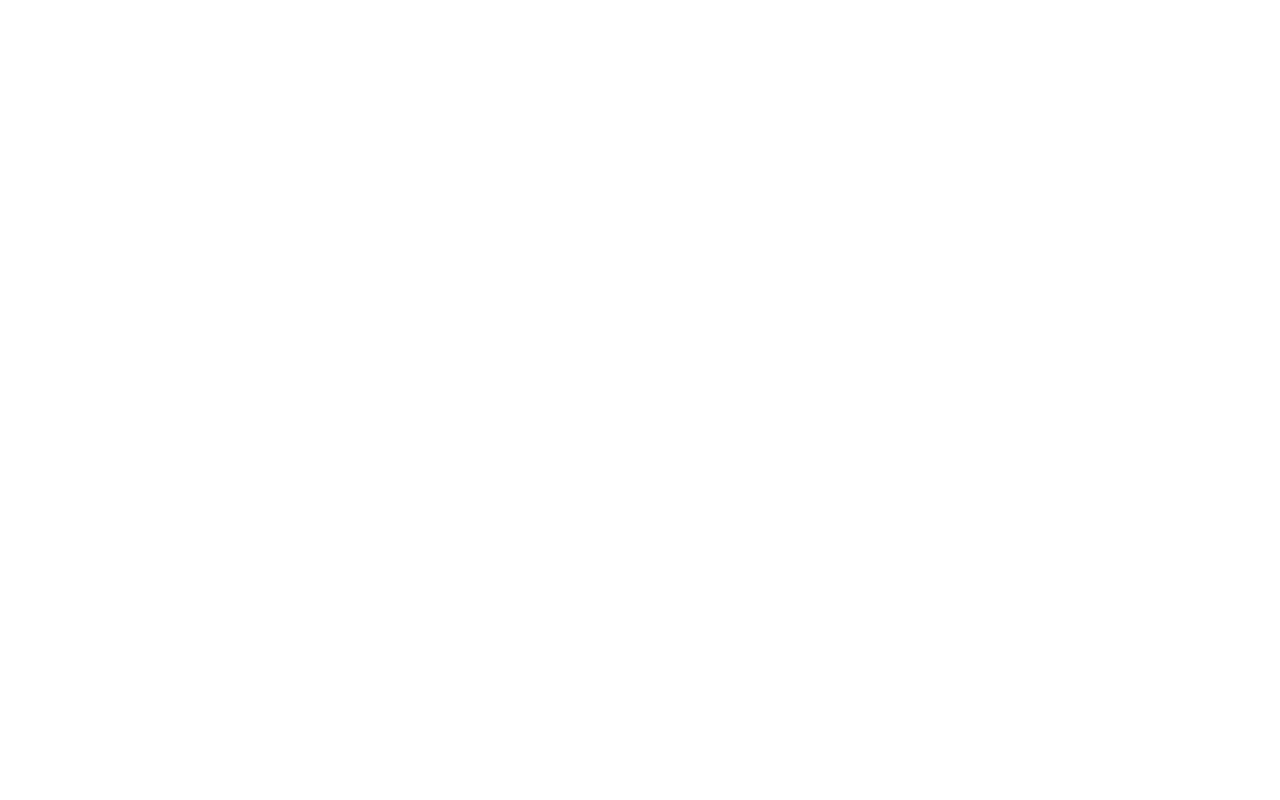
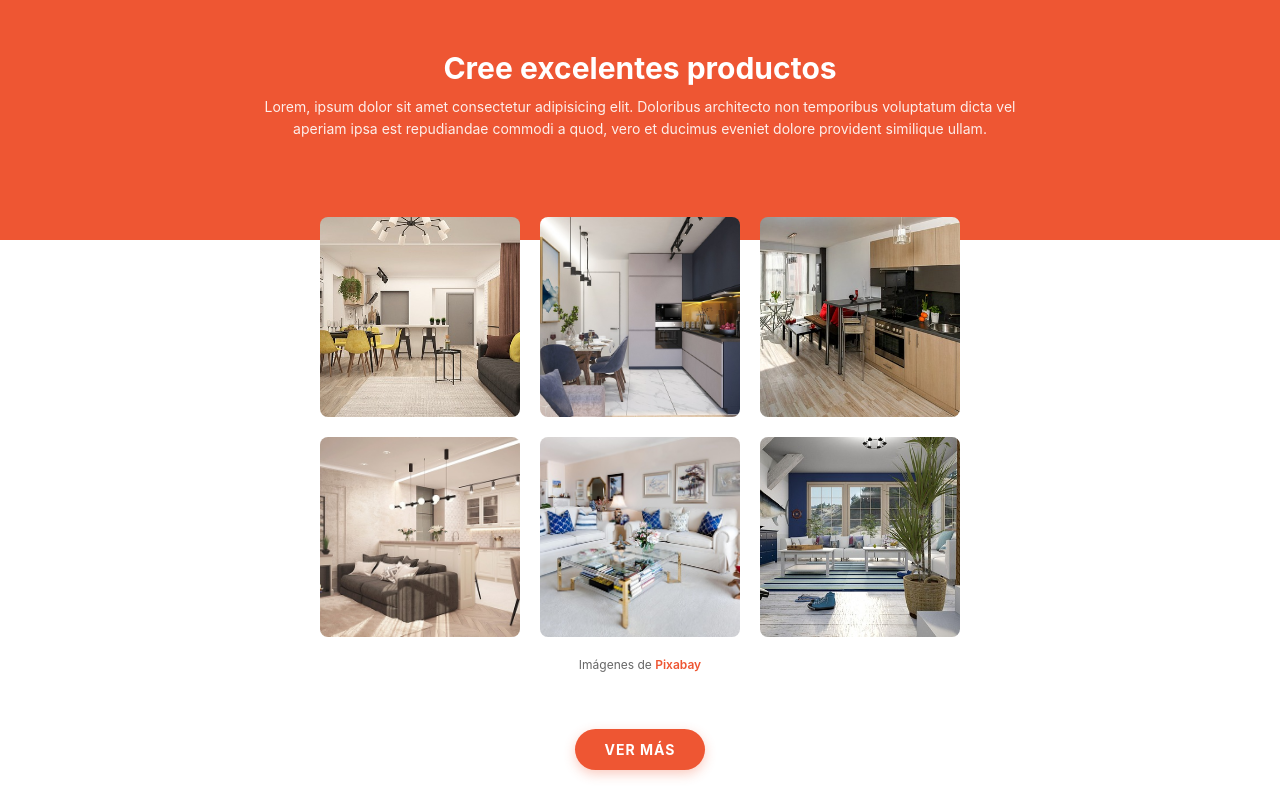
Before and after one commit to CrisMC2/Desarrollo-Web, a plain HTML site: page pages/3/page03.html in a window 1280 px wide. Drawn offline with Linux system fonts and the light colour scheme.

Commit message:
Pagina 3 - complete

```diff
--- a/pages/3/page03.css
+++ b/pages/3/page03.css
@@ -0,0 +1,285 @@
+* {
+    box-sizing: border-box;
+    padding: 0;
+    margin: 0;
+}
+
+html {
+    font-size: 62.5%;
+    scroll-behavior: smooth;
+}
+
+body {
+    height: 100vh;
+    font-family: -apple-system, BlinkMacSystemFont, 'Segoe UI', Roboto, Oxygen, Ubuntu, Cantarell, sans-serif;
+    color: #333;
+    background-color: #fff;
+}
+
+/* Focus visible para accesibilidad */
+*:focus-visible {
+    outline: 3px solid #FF6B3D;
+    outline-offset: 2px;
+}
+
+.app {
+    width: 100%;
+    height: 100%;
+    position: relative;
+    z-index: 10;
+    display: flex;
+    flex-direction: column;
+    justify-content: space-between;
+    align-items: center;
+    padding: 3rem 2rem;
+    gap: 2rem;
+}
+
+.overlay {
+    width: 100%;
+    height: 30%;
+    max-height: 500px;
+    position: absolute;
+    top: 0;
+    left: 0;
+    z-index: 1;
+    background-color: #EE5633;
+}
+
+header {
+    padding: 2rem 1rem;
+    z-index: 5;
+    display: flex;
+    flex-direction: column;
+    justify-content: center;
+    align-items: center;
+    text-align: center;
+    gap: 1rem;
+    max-width: 800px;
+}
+
+header h1 {
+    font-size: 3rem;
+    font-weight: 700;
+    color: #fff;
+    line-height: 1.2;
+}
+
+header p {
+    font-size: 1.4rem;
+    color: rgba(255, 255, 255, 0.9);
+    line-height: 1.6;
+}
+
+main {
+    z-index: 5;
+    display: flex;
+    flex-direction: column;
+    justify-content: center;
+    align-items: center;
+    gap: 2rem;
+    flex: 1;
+}
+
+main > section {
+    width: 100%;
+    display: flex;
+    justify-content: center;
+}
+
+
+section.button-container {
+    display: flex;
+    justify-content: center;
+    align-items: center;
+    z-index: 5;
+    /* padding-bottom: 2rem; */
+}
+
+.list {
+    display: grid;
+    justify-content: center;
+    list-style-type: none;
+    grid-template-columns: repeat(3, minmax(150px, 200px));
+    grid-template-rows: repeat(2, minmax(150px, 200px));
+    gap: 2rem;
+    width: 100%;
+    max-width: 700px;
+}
+
+.element {
+    min-width: 100%;
+    min-height: 100%;
+    overflow: hidden;
+    border-radius: 8px;
+    transition: transform 0.3s ease, box-shadow 0.3s ease;
+}
+
+.element:hover {
+    transform: scale(1.05);
+    box-shadow: 0 8px 16px rgba(0, 0, 0, 0.2);
+}
+
+img {
+    width: 100%;
+    height: 100%;
+    object-fit: cover;
+    display: block;
+}
+
+.attribution {
+    font-size: 1.2rem;
+    color: #666;
+    text-align: center;
+}
+
+.attribution a {
+    color: #EE5633;
+    text-decoration: none;
+    font-weight: 600;
+    transition: color 0.3s ease;
+}
+
+.attribution a:hover {
+    color: #D84520;
+    text-decoration: underline;
+}
+
+.btn-primary {
+    padding: 1.2rem 3rem;
+    font-size: 1.4rem;
+    font-family: inherit;
+    font-weight: 700;
+
+    color: #fff;
+
+    background-color: #EE5633;
+    border: none;
+    border-radius: 50px;
+    cursor: pointer;
+    transition: all 0.3s ease;
+    text-transform: uppercase;
+
+    letter-spacing: 1px;
+    box-shadow: 0 4px 12px rgba(238, 86, 51, 0.3);
+}
+
+.btn-primary:hover {
+    background-color: #D84520;
+    box-shadow: 0 6px 16px rgba(238, 86, 51, 0.4);
+    transform: translateY(-2px);
+}
+
+.btn-primary:active {
+    transform: translateY(0);
+}
+
+.btn-primary:focus-visible {
+    outline: 3px solid #333;
+    outline-offset: 3px;
+}
+
+/* Media Queries para Responsividad */
+@media (max-width: 768px) {
+    html {
+        font-size: 56.25%;
+    }
+
+    .app {
+        padding: 2rem 1.5rem;
+        gap: 1.5rem;
+    }
+
+    header {
+        padding: 1.5rem 1rem;
+        gap: 0.8rem;
+    }
+
+    header h1 {
+        font-size: 2.2rem;
+    }
+
+    header p {
+        font-size: 1.3rem;
+    }
+
+    .list {
+        grid-template-columns: repeat(2, minmax(130px, 180px));
+        grid-template-rows: repeat(3, minmax(130px, 180px));
+        gap: 1.5rem;
+        max-width: 100%;
+    }
+
+    .btn-primary {
+        padding: 1rem 2.5rem;
+        font-size: 1.3rem;
+    }
+}
+
+@media (max-width: 480px) {
+    html {
+        font-size: 50%;
+    }
+
+    .app {
+        padding: 1.5rem 1rem;
+        gap: 1rem;
+    }
+
+    .overlay {
+        height: 25%;
+    }
+
+    header {
+        padding: 1rem 0.8rem;
+    }
+
+    header h1 {
+        font-size: 1.8rem;
+    }
+
+    header p {
+        font-size: 1.2rem;
+    }
+
+    .list {
+        grid-template-columns: repeat(1, 1fr);
+        grid-template-rows: auto;
+        gap: 1rem;
+        max-width: 100%;
+    }
+
+    .element {
+        min-height: 200px;
+    }
+
+    .btn-primary {
+        padding: 0.9rem 2rem;
+        font-size: 1.2rem;
+    }
+
+    .attribution {
+        font-size: 1.1rem;
+    }
+}
+
+/* Preferencias de usuario para movimiento reducido */
+@media (prefers-reduced-motion: reduce) {
+    * {
+        animation-duration: 0.01ms !important;
+        animation-iteration-count: 1 !important;
+        transition-duration: 0.01ms !important;
+    }
+}
+
+/* Contraste alto para usuarios con baja visión */
+@media (prefers-contrast: more) {
+    .btn-primary {
+        border: 2px solid #000;
+    }
+
+    header h1,
+    header p {
+        text-shadow: 1px 1px 2px rgba(0, 0, 0, 0.3);
+    }
+}
--- a/pages/3/page03.html
+++ b/pages/3/page03.html
@@ -3,13 +3,52 @@
     <head>
         <meta charset="UTF-8">
         <meta name="viewport" content="width=device-width, initial-scale=1.0">
-        <title>Page03</title>
+        <meta name="description" content="Galería de apartamentos y espacios de vivienda con diseño moderno">
+        <title>Cree excelentes productos - Galería de Apartamentos</title>
         <link rel="stylesheet" href="page03.css">
-        <link rel="icon" href="">
+        <link rel="icon" href="../../src/departamento.png">
     </head>
     <body>
         <div class="app">
+            <div class="overlay" aria-hidden="true"></div>
 
+            <header>
+                <h1>Cree excelentes productos</h1>
+                <p>Lorem, ipsum dolor sit amet consectetur adipisicing elit. Doloribus architecto non temporibus voluptatum dicta vel aperiam ipsa est repudiandae commodi a quod, vero et ducimus eveniet dolore provident similique ullam.</p>
+            </header>
+
+            <main>
+                <section aria-label="Galería de apartamentos">
+                    <ul class="list">
+                        <li class="element">
+                            <img src="../../src/apartment_1_640.jpg" alt="Apartamento moderno con sala de estar azul y luz natural">
+                        </li>
+                        <li class="element">
+                            <img src="../../src/apartment_2_640.jpg" alt="Sala con sillón marrón y plantas decorativas">
+                        </li>
+                        <li class="element">
+                            <img src="../../src/apartment_3_640.jpg" alt="Cocina contemporánea con comedor integrado">
+                        </li>
+                        <li class="element">
+                            <img src="../../src/apartment_4_640.jpg" alt="Sala de estar minimalista con plantas verdes">
+                        </li>
+                        <li class="element">
+                            <img src="../../src/apartment_5_640.jpg" alt="Dormitorio luminoso con decoración neutral">
+                        </li>
+                        <li class="element">
+                            <img src="../../src/apartment_6_640.jpg" alt="Oficina moderna con muebles de madera">
+                        </li>
+                    </ul>
+                </section>
+
+                <p class="attribution">Imágenes de <a href="https://www.pixabay.com" aria-label="Ir al sitio web de Freepik" target="_blank" rel="noopener noreferrer">Pixabay</a></p>
+            </main>
+
+            <section class="button-container">
+                <button type="button" class="btn-primary" aria-label="Ver más opciones de apartamentos">
+                    VER MÁS
+                </button>
+            </section>
         </div>
     </body>
 </html>
```
Also changed, not shown: src/apartment_1_640.jpg (added), src/apartment_2_640.jpg (added), src/apartment_3_640.jpg (added), src/apartment_4_640.jpg (added), src/apartment_5_640.jpg (added), src/apartment_6_640.jpg (added).
